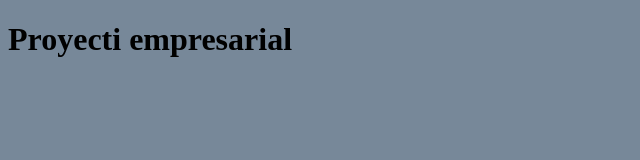
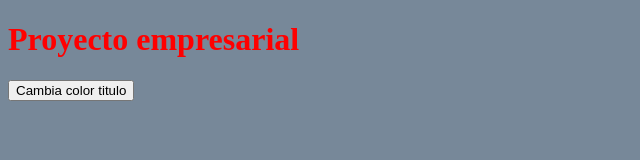
Before and after one commit to EbertPA/CursoGit, a plain HTML site: page index.html in a window 1280 px wide. Shown: the whole page, without its empty margins (0-640 px from the left). Drawn offline with Linux system fonts and the light colour scheme.

Commit message:
negrita y color rojo a salmon

```diff
--- a/css/estilos.css
+++ b/css/estilos.css
@@ -1,3 +1,5 @@
 body {
     background-color: lightslategray;
+    font-weight: bold;
+    color: #F00;
 }
--- a/index.html
+++ b/index.html
@@ -6,9 +6,10 @@
     <meta name="viewport" content="width=device-width, initial-scale=1.0">
     <title>Git</title>
     <link rel="stylesheet" href="css/estilos.css">
+    <script src="js/javascript.js"></script>
 </head>
 <body>
-    <h1>Proyecti empresarial</h1>
-
+    <h1>Proyecto empresarial</h1>
+    <button type="button" onclick="changeColor()">Cambia color titulo</button>
 </body>
 </html>
--- a/js/javascript.js
+++ b/js/javascript.js
@@ -0,0 +1,3 @@
+function changeColor(){
+    window.document.body.style.color = 'lightsalmon';
+}
```
